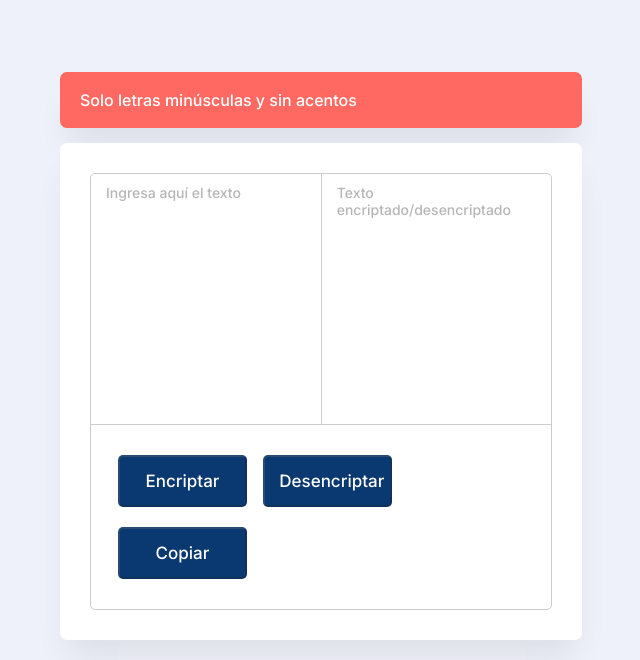
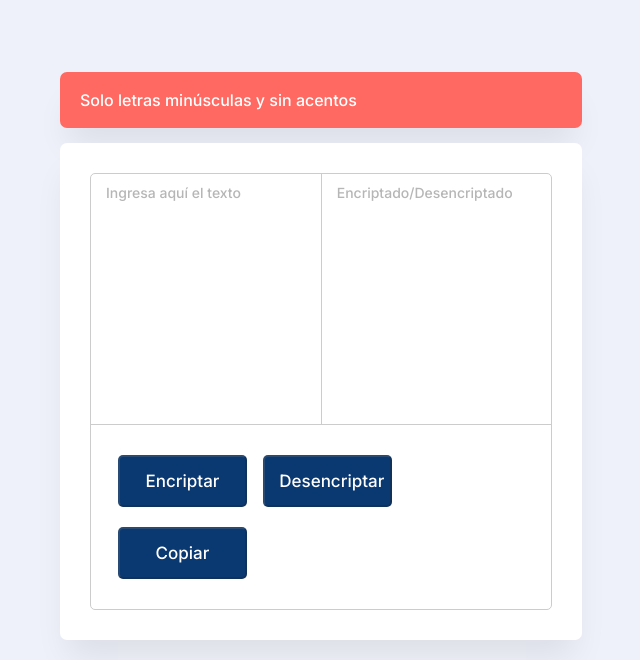
Before and after one commit to JPichardo99/Encriptador-Texto-ONE, a plain HTML site: page index.html in a window 1280 px wide. Shown: the top 660 px of the page, without its empty margins (319-959 px from the left). Drawn offline with nearby package versions, Linux system fonts and the light colour scheme.

Commit message:
Update index.html

```diff
--- a/index.html
+++ b/index.html
@@ -24,7 +24,7 @@
 					<textarea spellcheck="false" id="textin" class="textin"
 						placeholder="Ingresa aquí el texto"></textarea>
 					<textarea spellcheck="false" readonly id="textout" class="textout"
-						placeholder="Texto encriptado/desencriptado"></textarea>
+						placeholder="Encriptado/Desencriptado"></textarea>
 				</div>
 				<div class="buttons">
 					<button id="btnencriptar" class="buttons-disable">Encriptar</button>
```
